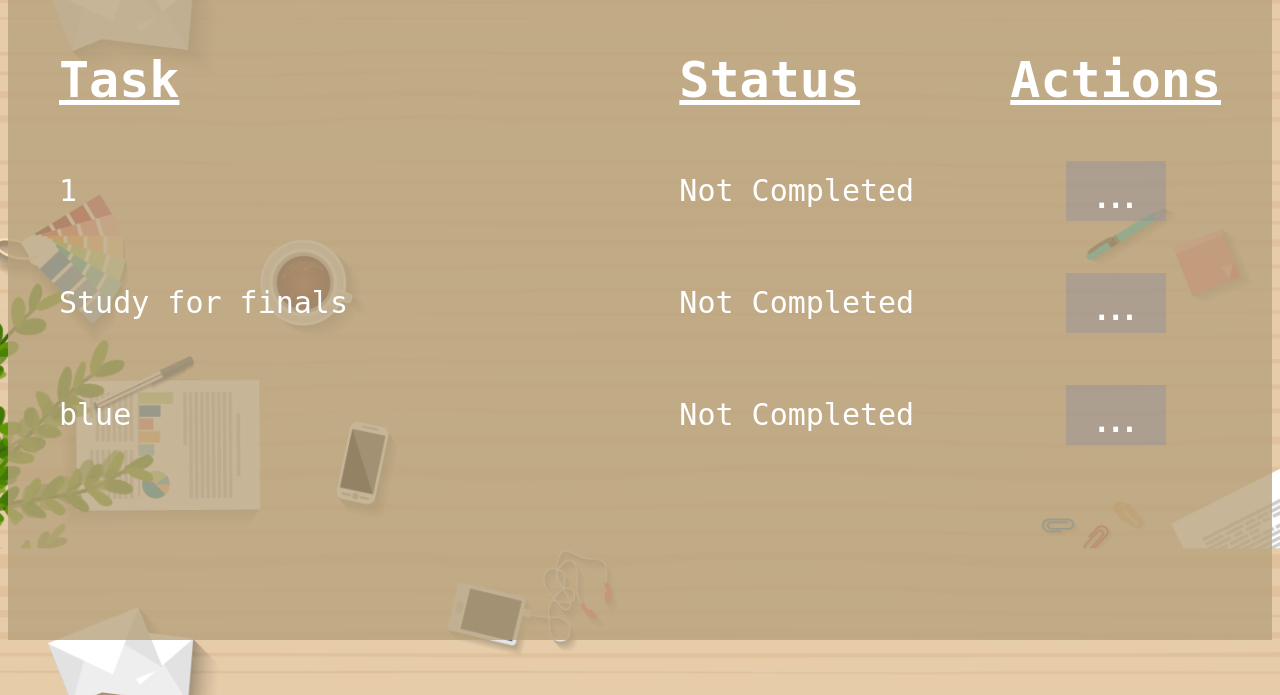
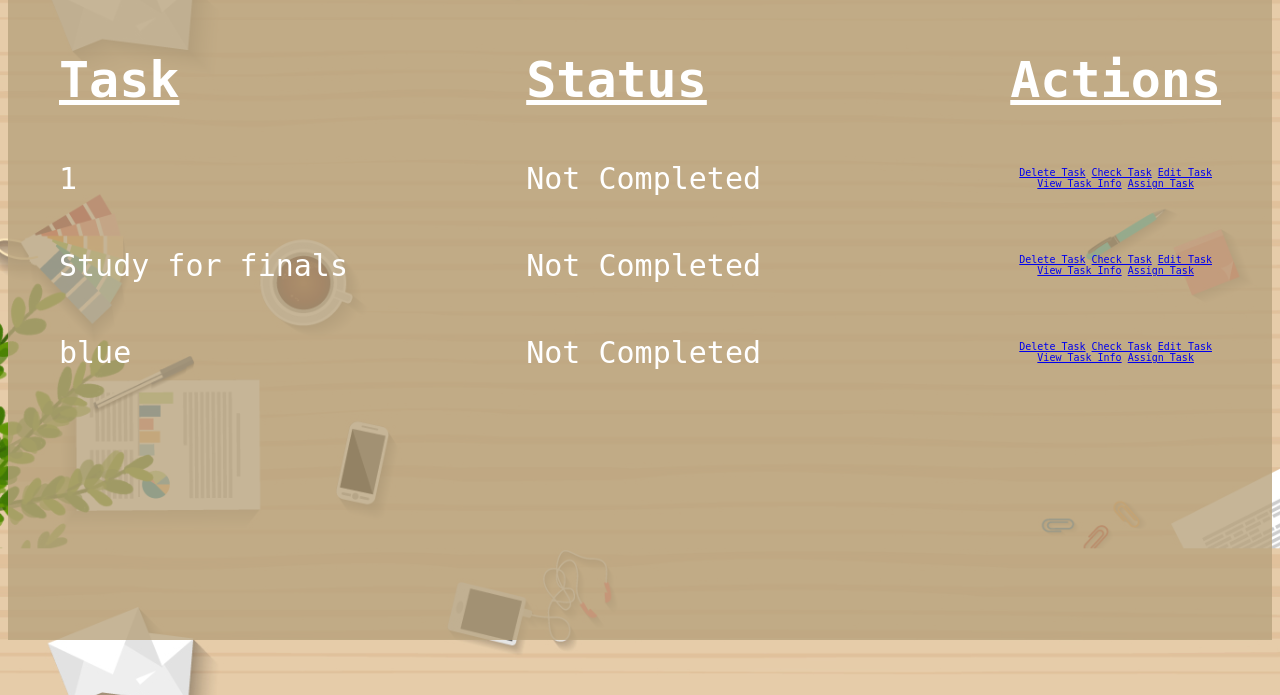
Before and after one commit to Phuoc-L/Team_2, a Flask app: page /taskmenu in a window 1280 px wide. Shown: the part 105-800 px from the top of the page. Run offline with Flask 2, Linux system fonts and the light colour scheme; data comes from the database, SQL or seed files in the repository; both versions use the stored data as it was after the commit.

Commit message:
removed dropdown

```diff
--- a/app/static/styles/style.css
+++ b/app/static/styles/style.css
@@ -100,16 +100,20 @@ th {
   font-weight: bold;
 }
 th:first-child{
-  width: 70%;
+  width: 50%;
 }
 th:first-child+th{
   width:50%;
+}
+th:last-child{
+  width:30%;
 }
 td {
   font-size: 30px;
 }
 td:last-child{
   text-align: center;
+  font-size: 10px;
 }
 
 table {
@@ -122,46 +126,3 @@ table {
   margin-left: auto;
   margin-right: auto;
 }
-
-.dropbtn {
-  background-color:rgba(151, 148, 153, 0.5);
-  color: white;
-  font-size: 50px;
-  width: 100px;
-  border: none;
-  cursor: pointer;
-}
-
-.dropbtn:hover, .dropbtn:focus {
-  background-color: mediumturquoise;
-}
-
-.dropdown {
-  position: relative;
-  display: inline-block;
-}
-
-.dropdown-content {
-  display: none;
-  position: absolute;
-  background-color: white;
-  box-shadow: 0px 8px 16px 0px rgba(0,0,0,0.2);
-  z-index: 1;
-  font-size: 10px;
-  text-align: center;
-}
-
-.dropdown-content a {
-  color: black;
-  padding: 12px 16px;
-  text-decoration: none;
-  display: block;
-}
-
-.dropdown-content a:hover {
-  background-color: rgb(209, 155, 155)
-}
-
-.show {
-  display:block;
-}
--- a/app/templates/editForm.html
+++ b/app/templates/editForm.html
@@ -1,8 +1,6 @@
 {% extends "base.html" %}
 
 {% block content %}
-    <h1>Edit Form</h1>
-
     <form action="" method="post" novalidate>
         {{ form.hidden_tag() }}
         <p>
--- a/app/templates/taskmenu.html
+++ b/app/templates/taskmenu.html
@@ -4,25 +4,6 @@
         <meta charset="utf-8">
         <title> Task Menu </title>
         <link rel="stylesheet" href="{{ url_for('static', filename='styles/style.css')}}">
-        <script>
-            function myFunction() {
-                document.getElementById("actionDropdown").classList.toggle("show");
-            }
-
-            window.onclick = function(event) {
-            if (!event.target.matches('.dropbtn')) {
-                var dropdowns = document.getElementsByClassName("dropdown-content");
-                var i;
-                for (i = 0; i < dropdowns.length; i++) {
-                    var showDropdown = dropdowns[i];
-                    if (showDropdown.classList.contains('show')) {
-                        showDropdown.classList.remove('show');
-                    }
-                }
-            }
-        }
-        </script>
-
     </head>
     <header>
         <div class="container">
@@ -58,9 +39,6 @@
                     {% endif %}
                 </td>
                 <td>
-                    <div class="dropdown">
-                        <button onclick="myFunction()" class="dropbtn">...</button>
-                        <div id="actionDropdown" class="dropdown-content">
                     <a href="/deletetask/{{ post.id }}">Delete Task</a>
                     {% if post.completed == 'False' %}
                         <a href="/checktask/{{ post.id }}">Check Task</a>
@@ -70,8 +48,6 @@
                     <a href="/edit/{{ post.id }}">Edit Task</a>
                     <a href="/taskinfo/{{ post.id }}">View Task Info</a>
                     <a href="/AssignTask/{{ post.id }}">Assign Task</a>
-                        </div>
-                    </div>
                 </td>
             </tr>
             {% endfor %}
```
Also changed, not shown: app/app.db. Lines whose indentation alone changed are shown as unchanged.
